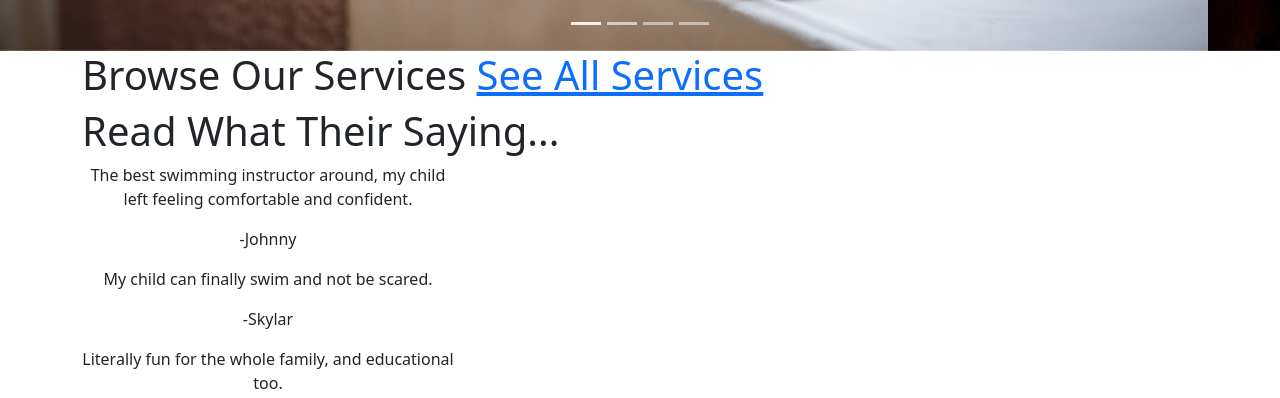
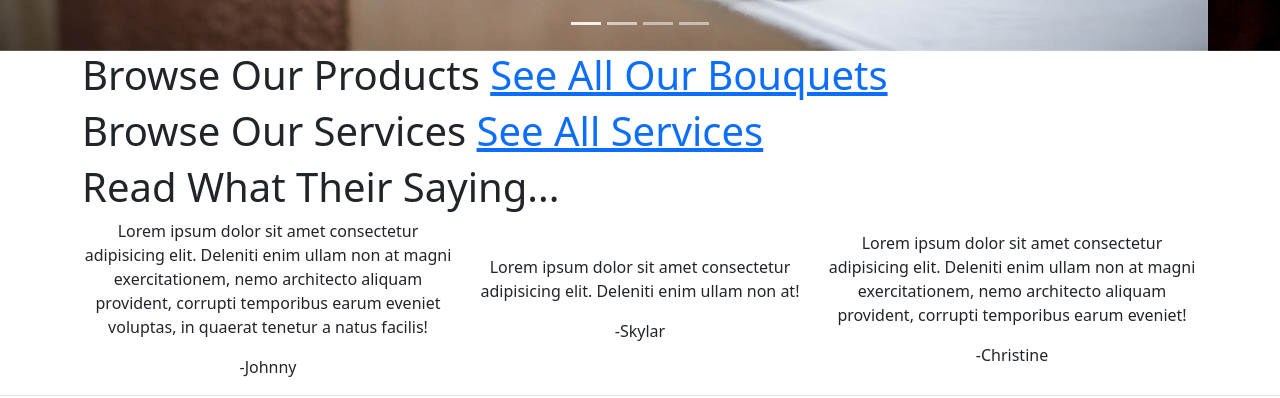
Before and after one commit to cas389/p1-bruner-campo-cohen-ju, a plain HTML site: page index.html in a window 1280 px wide. Shown: the part 1133-1531 px from the top of the page. Drawn offline with nearby package versions, Linux system fonts and the light colour scheme.

Commit message:
Added reviews to homepage

```diff
--- a/css/style.less
+++ b/css/style.less
@@ -1,5 +1,5 @@
-@import url('./variables.less');
-@import url('./mixins.less');
+@import url("./variables.less");
+@import url("./mixins.less");
 
 // GLOBAL
 html,
@@ -63,7 +63,7 @@ header {
 			position: relative;
 		}
 		.hover-border::after {
-			content: '';
+			content: "";
 			width: 0%;
 			height: 0.3rem;
 			position: absolute;
@@ -86,18 +86,42 @@ header {
 	}
 }
 
-// MAIN
+// MAIN SECTION
 main {
 	section {
+		//HOMEPAGE
 		.img-carousel {
 			max-height: 500px;
 		}
+
+		.bouquet-sec,
+		.services-sec,
+		.reviews-sec {
+			margin: 2rem 0;
 		}
-	.bouquet-sec {
-		padding-top: 2rem;
+		.reviews-sec {
+			.review1,
+			.review2,
+			.review3 {
+				text-align: center;
+				margin: 1rem 0;
+				padding: 0 1rem;
+			}
+
+			.review {
+				margin: 0;
+				padding: 0;
+			}
+
+			.reviewer {
+				margin: 0;
+				padding: 0;
+				text-align: right;
+				color: @bb-green;
 			}
 		}
-
+	}
+}
 
 // PRODUCTS PAGE
 .products-page {
@@ -110,7 +134,7 @@ main {
 		color: @bb-drk-purple;
 		text-transform: uppercase;
 		text-decoration: none;
-		.karla-bold
+		.karla-bold;
 	}
 	.card-link:hover {
 		color: @bb-green;
@@ -170,25 +194,25 @@ main {
 }
 
 .spacing {
-  margin-bottom: .4rem;
+	margin-bottom: 0.4rem;
 }
 
 .input {
-	padding: .4rem 1.2rem;
+	padding: 0.4rem 1.2rem;
 	text-align: left;
-	font-size: .8rem;
+	font-size: 0.8rem;
 }
 
 .textarea {
-  padding: .5rem .7rem;
-	font-size: .8rem
+	padding: 0.5rem 0.7rem;
+	font-size: 0.8rem;
 }
 
 .contact-info {
 	background: @bb-blue;
 	height: 99%;
-	padding-top: .1rem;
-	padding-left: .4rem;
+	padding-top: 0.1rem;
+	padding-left: 0.4rem;
 }
 
 .text {
@@ -198,8 +222,8 @@ main {
 	padding-top: 1rem;
 }
 .btn {
-  font-size: .8rem;
-  letter-spacing: .1rem;
+	font-size: 0.8rem;
+	letter-spacing: 0.1rem;
 	text-transform: uppercase;
 	background-color: @bb-pink;
 	color: #fff;
@@ -208,8 +232,6 @@ main {
 	color: #fff;
 	background-color: @bb-purple;
 }
-
-
 
 // FOOTER
 footer {
@@ -228,9 +250,7 @@ Responsive Web Coding - 1366px by 768px (Laptop)
 ===========================*/
 
 @media screen and (min-width: 1000px) {
-
 }
-
 
 /*===========================
 
--- a/index.html
+++ b/index.html
@@ -69,11 +69,11 @@
 		<main>
 			<!-- CAROUSEL -->
 			<section class="img-carousel">
-				<div id="car-inicator" class="carousel slide" data-bs-ride="carousel">
+				<div id="car-indicator" class="carousel slide" data-bs-ride="carousel">
 					<div class="carousel-indicators">
 						<button
 							type="button"
-							data-bs-target="#car-inicator"
+							data-bs-target="#car-indicator"
 							data-bs-slide-to="0"
 							class="active"
 							aria-current="true"
@@ -81,19 +81,19 @@
 						></button>
 						<button
 							type="button"
-							data-bs-target="#car-inicator"
+							data-bs-target="#car-indicator"
 							data-bs-slide-to="1"
 							aria-label="Slide 2"
 						></button>
 						<button
 							type="button"
-							data-bs-target="#car-inicator"
+							data-bs-target="#car-indicator"
 							data-bs-slide-to="2"
 							aria-label="Slide 3"
 						></button>
 						<button
 							type="button"
-							data-bs-target="#car-inicator"
+							data-bs-target="#car-indicator"
 							data-bs-slide-to="3"
 							aria-label="Slide 4"
 						></button>
@@ -135,7 +135,7 @@
 					<button
 						class="carousel-control-prev"
 						type="button"
-						data-bs-target="#car-inicator"
+						data-bs-target="#car-indicator"
 						data-bs-slide="prev"
 					>
 						<span class="carousel-control-prev-icon" aria-hidden="true"></span>
@@ -144,7 +144,7 @@
 					<button
 						class="carousel-control-next"
 						type="button"
-						data-bs-target="#car-inicator"
+						data-bs-target="#car-indicator"
 						data-bs-slide="next"
 					>
 						<span class="carousel-control-next-icon" aria-hidden="true"></span>
@@ -153,10 +153,19 @@
 				</div>
 			</section>
 
-			<section class="bouquet-sec"></section>
+			<section>
+				<div class="container bouquet-sec">
+					<h1>
+						Browse Our Products
+						<span class="small-heading"
+							><a href="products.html">See All Our Bouquets</a></span
+						>
+					</h1>
+				</div>
+			</section>
 
-			<section class="services-sec">
-				<div class="container">
+			<section>
+				<div class="container services-sec">
 					<h1>
 						Browse Our Services
 						<span class="small-heading"
@@ -166,34 +175,42 @@
 				</div>
 			</section>
 
-			<section
-				class="reviews-sec d-flex flex-wrap justify-content-center align-items-center"
+			<section>
+				<div class="container reviews-sec">
+					<h1>Read What Their Saying...</h1>
+					<div
+						class="d-flex flex-wrap justify-content-center align-items-center"
 					>
-				<div class="container">
-					<h1>Read What Their Saying...</h1>
-
 						<div
 							class="review1 col-md-4 col-sm-12 justify-content-md-start justify-content-center mb-0 text-center order-3 order-md-1"
 						>
 							<p class="review">
-							The best swimming instructor around, my child left feeling
-							comfortable and confident.
+								Lorem ipsum dolor sit amet consectetur adipisicing elit.
+								Deleniti enim ullam non at magni exercitationem, nemo architecto
+								aliquam provident, corrupti temporibus earum eveniet voluptas,
+								in quaerat tenetur a natus facilis!
 							</p>
 							<p class="reviewer">-Johnny</p>
 						</div>
 						<div
 							class="review2 col-md-4 col-sm-12 justify-content-md-start justify-content-center mb-0 text-center order-3 order-md-1"
 						>
-						<p class="review">My child can finally swim and not be scared.</p>
+							<p class="review">
+								Lorem ipsum dolor sit amet consectetur adipisicing elit.
+								Deleniti enim ullam non at!
+							</p>
 							<p class="reviewer">-Skylar</p>
 						</div>
 						<div
 							class="review3 col-md-4 col-sm-12 justify-content-md-start justify-content-center mb-0 text-center order-3 order-md-1"
 						>
 							<p class="review">
-							Literally fun for the whole family, and educational too.
+								Lorem ipsum dolor sit amet consectetur adipisicing elit.
+								Deleniti enim ullam non at magni exercitationem, nemo architecto
+								aliquam provident, corrupti temporibus earum eveniet!
 							</p>
 							<p class="reviewer">-Christine</p>
+						</div>
 					</div>
 				</div>
 			</section>
```
Lines whose indentation alone changed are shown as unchanged.
